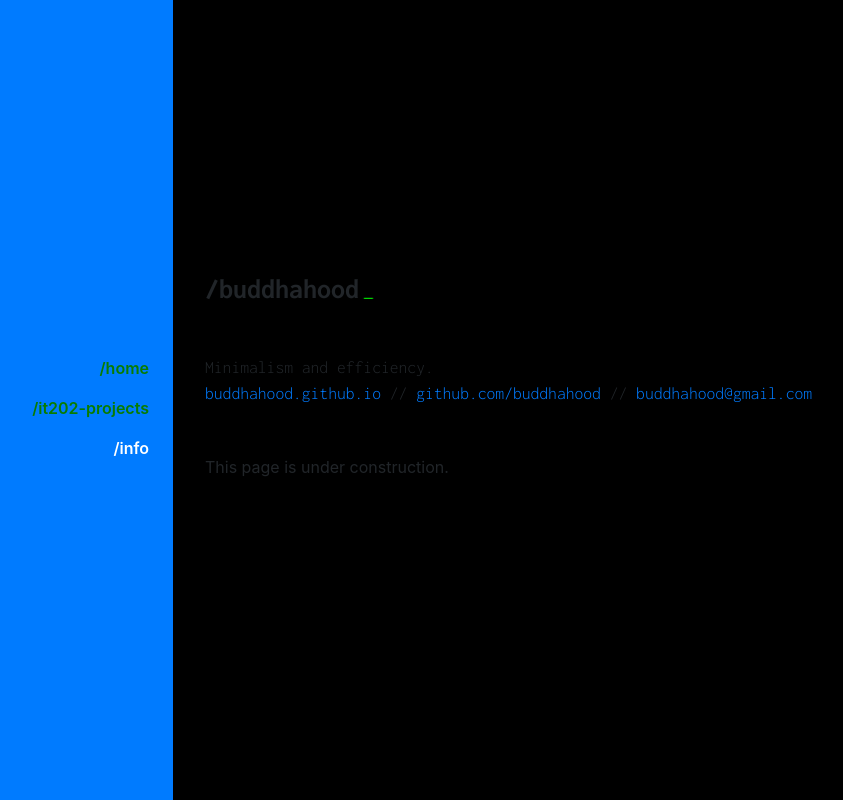
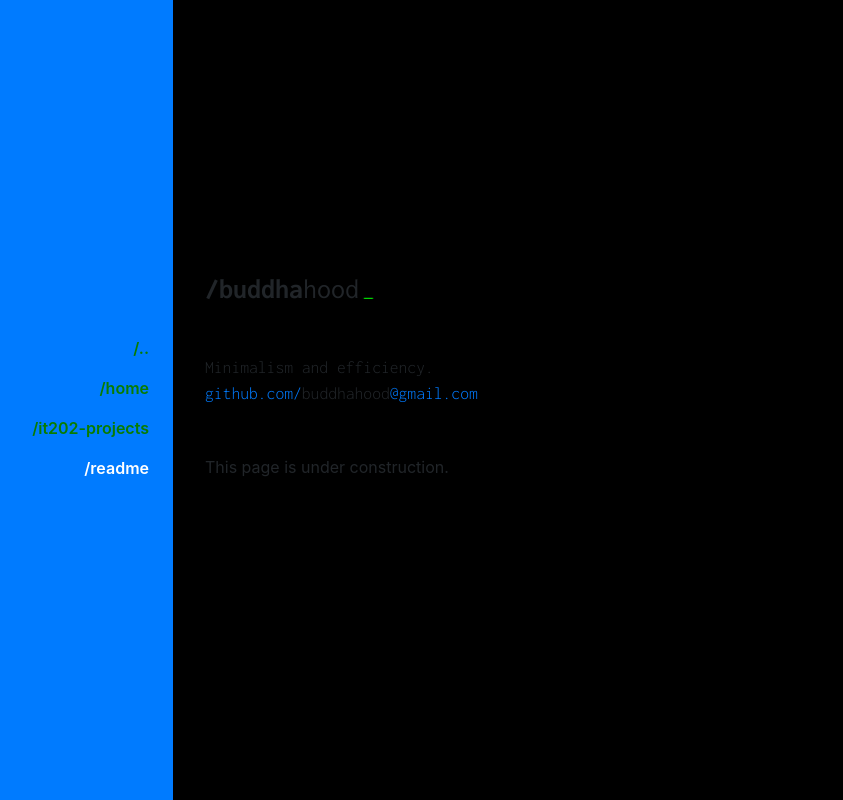
Before and after one commit to buddhahood/buddhahood.github.io, a website with bundled scripts: page index.html in a window 1280 px wide. Shown: the top 800 px of the page, without its empty margins (19-862 px from the left). Built offline with nearby package versions, Linux system fonts and the light colour scheme.

Commit message:
subtitles, changed heading

```diff
--- a/index.html
+++ b/index.html
@@ -21,9 +21,10 @@
       </a>
       <div class="collapse navbar-collapse" id="navbarSupportedContent">
         <ul class="navbar-nav">
+         <li class="nav-item"><a class="nav-link js-scroll-trigger" href="' + document.referrer + '">/..</a></li>
           <li class="nav-item"><a class="nav-link js-scroll-trigger" href="#about">/home</a></li>
           <li class="nav-item"><a class="nav-link js-scroll-trigger" href="#it202">/it202-projects</a></li>
-          <li class="nav-item"><a class="nav-link js-scroll-trigger" href="#more">/info</a></li>
+          <li class="nav-item"><a class="nav-link js-scroll-trigger" href="#more">/readme</a></li>
         </ul>
       </div>
     </nav>
@@ -31,13 +32,11 @@
     <div class="container-fluid p-0">
       <section class="resume-section p-3 p-lg-5 d-flex d-column" id="about">
         <div class="my-auto">
-          <h3><strong>/buddhahood</strong><img src="Blinking_text_input.gif" width="15" height="15" alt=""/></h3>
+          <h3><strong>/buddha</strong>hood<img src="Blinking_text_input.gif" width="15" height="15"></h3>
           <p class="mb-5"></p>
-          <div class="subheading mb-5">
-            Minimalism and efficiency.<br>
-            <a href="https://buddhahood.github.io">buddhahood.github.io</a> //
-            <a href="https://github.com/buddhahood">github.com/buddhahood</a> //
-            <a href="mailto:buddhahood@gmail.com">buddhahood@gmail.com</a>
+                      <div class="subheading mb-5"> Minimalism and efficiency.<br>
+            <p><a href="https://github.com/buddhahood">github.com/</a>buddhahood<a href="mailto:buddhahood@gmail.com">@gmail.com</a></p>
+
           </div>
           <p class="mb-5">This page is under construction.</p>
         </div>
@@ -61,7 +60,7 @@
       <!-- ********************************************************************************************* -->
       <section class="resume-section p-3 p-lg-5 d-flex flex-column" id="more">
         <div class="my-auto">
-          <h2 class="mb-5">/info<img src="Blinking_text_input.gif" width="15" height="15" alt=""/></h2>
+          <h2 class="mb-5">/readme<img src="Blinking_text_input.gif" width="15" height="15" alt=""/></h2>
           <p>coming soon...</p>
         </div>
       </section>
```
